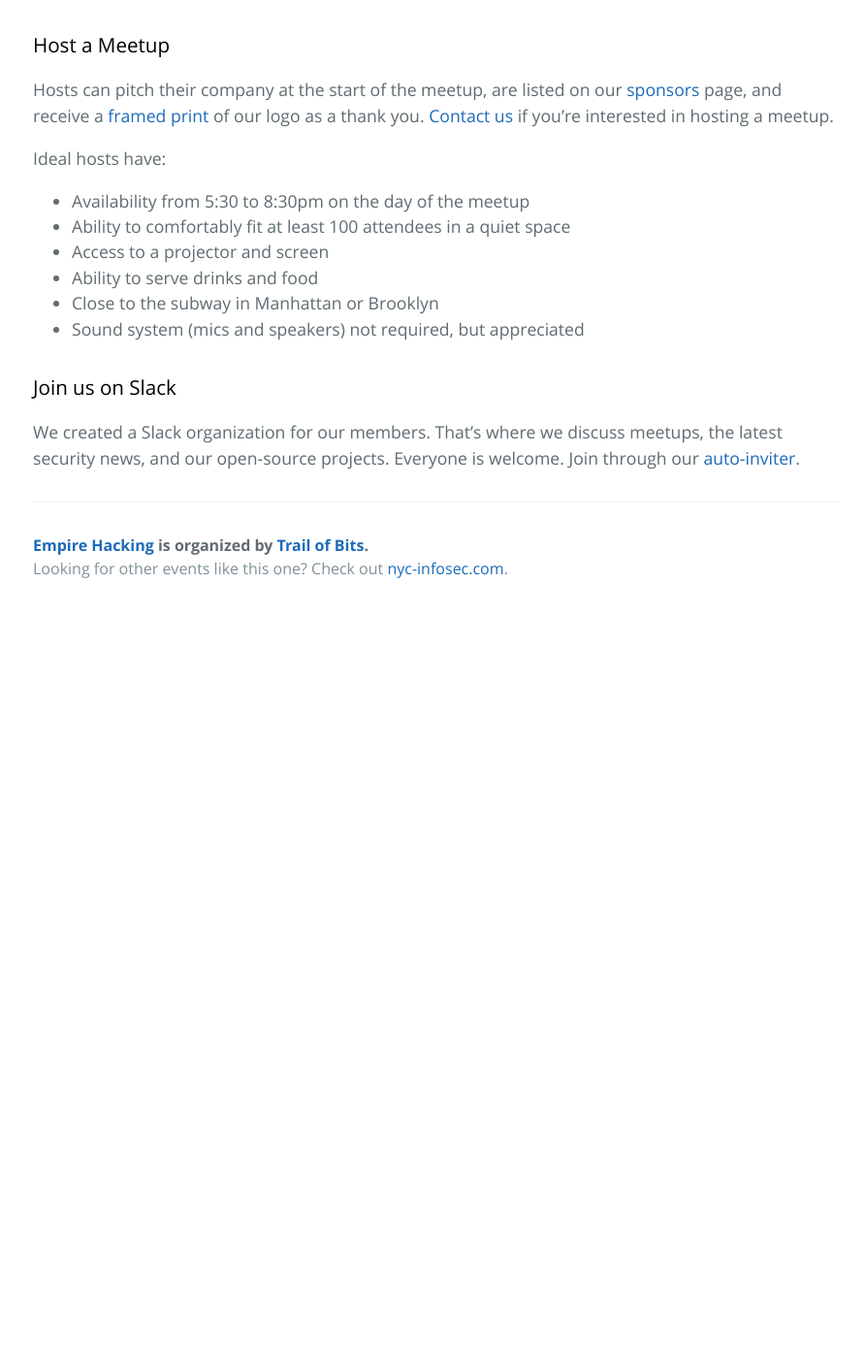
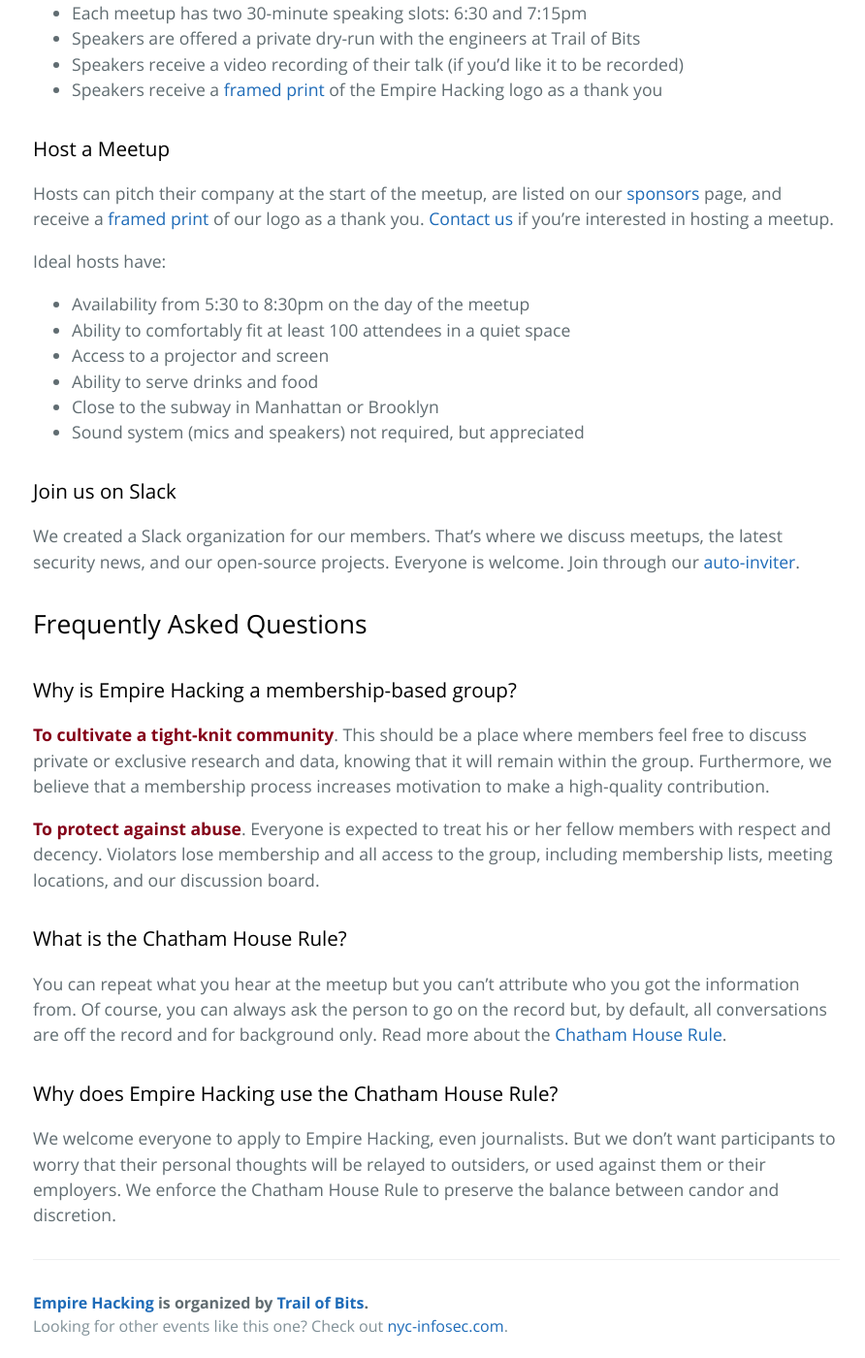
Before and after one commit to trailofbits/empirehacking.nyc, a Jekyll site: the page built from about.md, in a window 1280 px wide and 1400 px high, scrolled down 943 px. Shown: the whole window at 97% size, without its empty margins (190-1082 px from the left). Built offline with Jekyll 4.4.1, drawn with Linux system fonts in a browser that asks for light colours; before the commit the page ends 1573 px from its top, so only the background shows below that; some of the changed text lies outside the part shown.

Commit message:
bk overflow reorg

```diff
--- a/_includes/header.html
+++ b/_includes/header.html
@@ -3,6 +3,6 @@
       <h2 class="project-tagline">{{ page.subtitle }}</h2>
       <a href="/" class="btn">At a Glance</a>
       <a href="/about/" class="btn">About the Meetup</a>
-      <a href="/faq/" class="btn">FAQ</a>
       <a href="/archive/" class="btn">Talk Archive</a>
+      <a href="/bkoverflow/" class="btn">BK Overflow</a>
     </section>
--- a/about.md
+++ b/about.md
@@ -14,6 +14,10 @@ Empire Hacking has been successful because it is:
 * **Technical**. We bridge the gap between weekend projects and funded research. There are no product pitches here. Come prepared with your best ideas.
 * **Exclusive**. Talks are by invitation-only and are under [Chatham House Rule](https://www.chathamhouse.org/about/chatham-house-rule). We will discuss ongoing research and internal projects you won’t hear about anywhere else.
 * **Engaging**. Talk about subjects you find interesting, face to face, with a community of experts from across the industry.
+
+### Attend a Meetup
+
+Please apply on our [Meetup](https://www.meetup.com/Empire-Hacking/) page. Feel free to [reach out](mailto:empirehacking@trailofbits.com) if you have any trouble.
 
 ### Speak at a Meetup
 
@@ -40,3 +44,19 @@ Ideal hosts have:
 ### Join us on Slack
 
 We created a Slack organization for our members. That’s where we discuss meetups, the latest security news, and our open-source projects. Everyone is welcome. Join through our [auto-inviter](https://empireslacking.herokuapp.com).
+
+## Frequently Asked Questions
+
+### Why is Empire Hacking a membership-based group?
+
+**To cultivate a tight-knit community**. This should be a place where members feel free to discuss private or exclusive research and data, knowing that it will remain within the group. Furthermore, we believe that a membership process increases motivation to make a high-quality contribution.
+
+**To protect against abuse**. Everyone is expected to treat his or her fellow members with respect and decency. Violators lose membership and all access to the group, including membership lists, meeting locations, and our discussion board.
+
+### What is the Chatham House Rule?
+
+You can repeat what you hear at the meetup but you can't attribute who you got the information from. Of course, you can always ask the person to go on the record but, by default, all conversations are off the record and for background only. Read more about the [Chatham House Rule](https://www.chathamhouse.org/about/chatham-house-rule).
+
+### Why does Empire Hacking use the Chatham House Rule?
+
+We welcome everyone to apply to Empire Hacking, even journalists. But we don’t want participants to worry that their personal thoughts will be relayed to outsiders, or used against them or their employers. We enforce the Chatham House Rule to preserve the balance between candor and discretion.
```
Also changed, not shown: bkoverflow.md (added, +8 -0 lines), faq.md (deleted, +0 -26 lines), Gemfile.lock.
